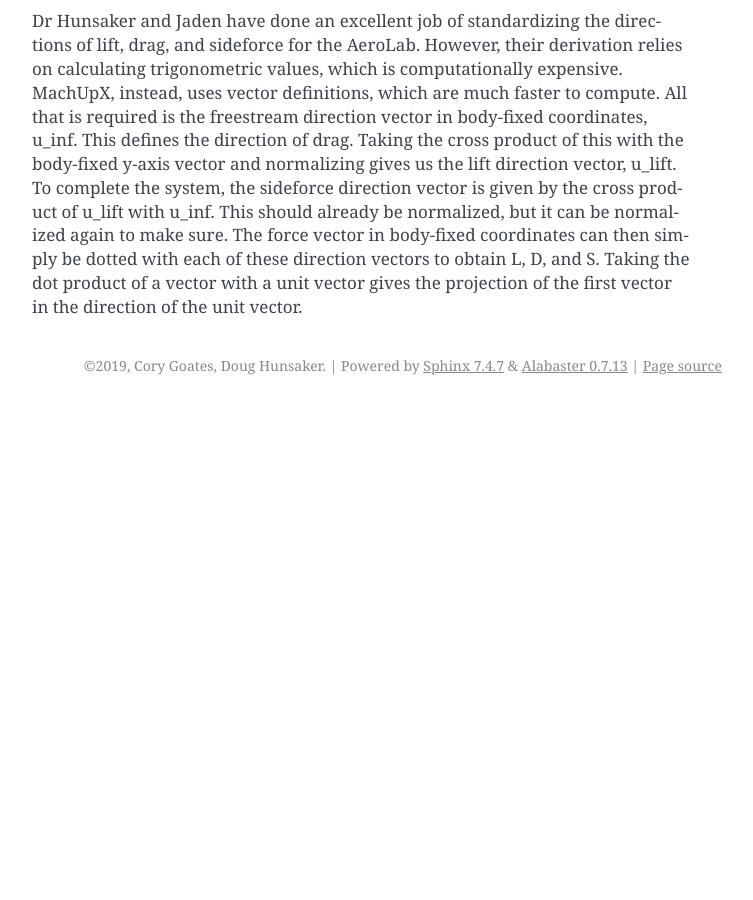
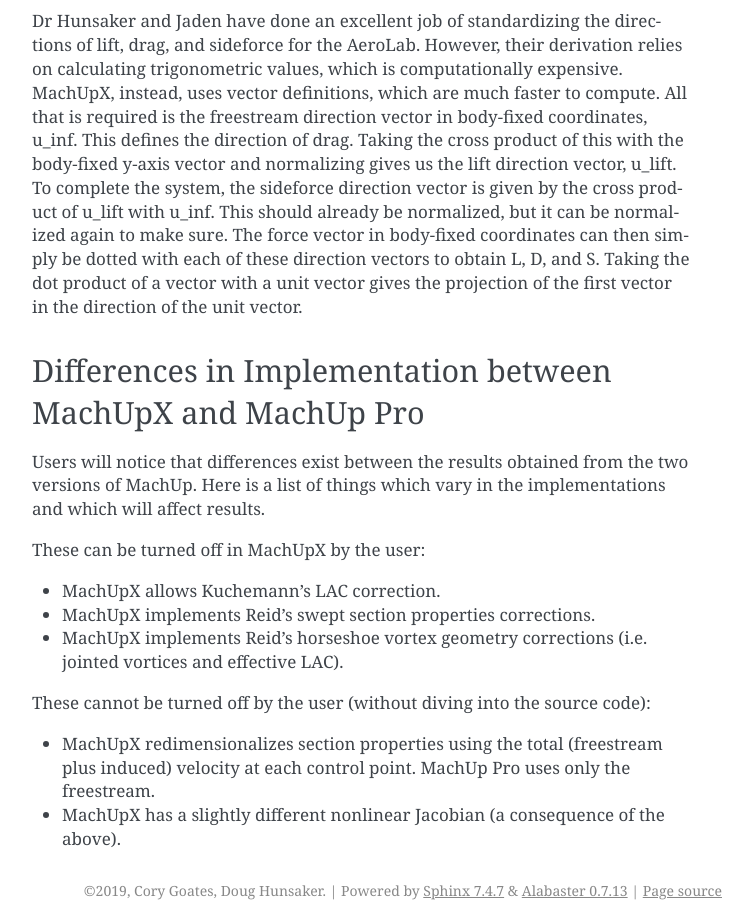
Before and after one commit to usuaero/MachUpX, a Sphinx documentation site: the page built from docs/source/developer_notes.md, in a window 1280 px wide and 900 px high, scrolled down 3096 px. Shown: the whole window, without its empty margins (388-1141 px from the left). Built offline with Sphinx 7.4.7, drawn with Linux system fonts in a browser that asks for light colours; before the commit the page ends 3501 px from its top, so only the background shows below that; some of the changed text lies outside the part shown.

Commit message:
Added stl export to comparison script and updated docs.

```diff
--- a/docs/source/developer_notes.md
+++ b/docs/source/developer_notes.md
@@ -57,3 +57,15 @@
 
 ## Definition of Sideforce
 Dr Hunsaker and Jaden have done an excellent job of standardizing the directions of lift, drag, and sideforce for the AeroLab. However, their derivation relies on calculating trigonometric values, which is computationally expensive. MachUpX, instead, uses vector definitions, which are much faster to compute. All that is required is the freestream direction vector in body-fixed coordinates, u_inf. This defines the direction of drag. Taking the cross product of this with the body-fixed y-axis vector and normalizing gives us the lift direction vector, u_lift. To complete the system, the sideforce direction vector is given by the cross product of u_lift with u_inf. This should already be normalized, but it can be normalized again to make sure. The force vector in body-fixed coordinates can then simply be dotted with each of these direction vectors to obtain L, D, and S. Taking the dot product of a vector with a unit vector gives the projection of the first vector in the direction of the unit vector.
+
+## Differences in Implementation between MachUpX and MachUp Pro
+Users will notice that differences exist between the results obtained from the two versions of MachUp. Here is a list of things which vary in the implementations and which will affect results.
+
+These can be turned off in MachUpX by the user:
+* MachUpX allows Kuchemann's LAC correction.
+* MachUpX implements Reid's swept section properties corrections.
+* MachUpX implements Reid's horseshoe vortex geometry corrections (i.e. jointed vortices and effective LAC).
+
+These cannot be turned off by the user (without diving into the source code):
+* MachUpX redimensionalizes section properties using the total (freestream plus induced) velocity at each control point. MachUp Pro uses only the freestream.
+* MachUpX has a slightly different nonlinear Jacobian (a consequence of the above).
```
Also changed, not shown: machup_pro_input.json (deleted, +0 -1 lines), 3 other files.
